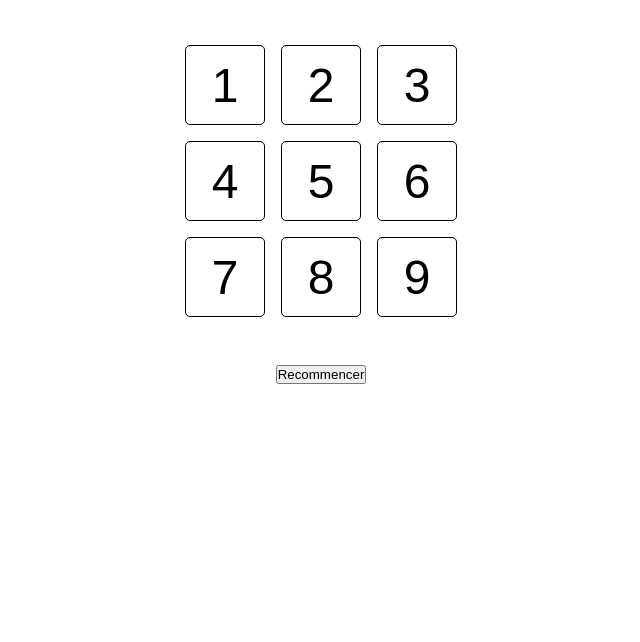
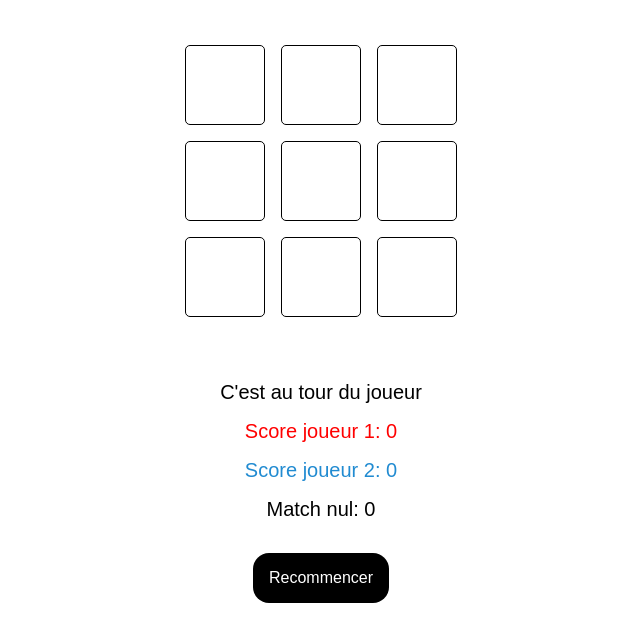
Before and after one commit to MickaelVotte/Tic-Tac-Toe, a plain HTML site: page index.html in a window 1280 px wide. Shown: the part 72-714 px from the top of the page, without its empty margins (319-959 px from the left). Drawn offline with Linux system fonts and the light colour scheme.

Commit message:
Déclaration des variables + début de mise en place de fonctionnalité

```diff
--- a/app.js
+++ b/app.js
@@ -1 +1,54 @@
 //on charge les infos utiles
+let jeu = document.getElementById('jeu');
+let cellElements = document.querySelectorAll('[data-cell]');
+let joueur = document.getElementById('joueur');
+let joueurScore1 = document.getElementById('joueurScore1');
+let joueurScore2 = document.getElementById('joueurScore2');
+let matchNuls = document.getElementById('matchNuls');
+let recommencer = document.getElementById('recommercer');
+
+
+//Etat de la partie;
+let board = ["", "", "", "", "", "", "", "", ""];
+let joueur1 = 'X';
+let joueur2 = 'O';
+let currentPlayer = joueur1
+
+
+//condition de victoire
+const conditionDeVicotire = [
+    [0, 1, 2],
+    [3, 4, 5],
+    [6, 7, 8],
+    [0, 3, 6],
+    [1, 4, 7],
+    [2, 5, 8],
+    [0, 4, 8],
+    [2, 4, 6]
+]
+
+
+//l'object once permet de déclencher une seule fois la cellule
+cellElements.forEach((e) => {
+    e.addEventListener('click', jouerPartie, {once: true})
+})
+
+
+function jouerPartie(e){
+    //permet de récupéré la cellule
+    e.target.innerHTML = currentPlayer
+
+    //ternaire permettant de changer de joueur
+    currentPlayer == joueur1 ? currentPlayer = joueur2 : currentPlayer = joueur1
+}
+
+
+
+
+function checkDraw(){
+    //déstructuration
+   return [...conditionDeVicotire].every((cell) => {
+        return cell.innerHTML == joueur1 || cell.innerHTML == joueur2
+   })
+
+}
--- a/index.html
+++ b/index.html
@@ -13,19 +13,24 @@
 
     <section>
         <div id="jeu">
-            <div class="cell" id="0">1</div>
-            <div class="cell" id="1">2</div>
-            <div class="cell" id="2">3</div>
-            <div class="cell" id="3">4</div>
-            <div class="cell" id="4">5</div>
-            <div class="cell" id="5">6</div>
-            <div class="cell" id="6">7</div>
-            <div class="cell" id="7">8</div>
-            <div class="cell" id="8">9</div>
+            <div class="cell" data-cell></div>
+            <div class="cell" data-cell></div>
+            <div class="cell" data-cell></div>
+            <div class="cell" data-cell></div>
+            <div class="cell" data-cell></div>
+            <div class="cell" data-cell></div>
+            <div class="cell" data-cell></div>
+            <div class="cell" data-cell></div>
+            <div class="cell" data-cell></div>
         </div>
     </section>
 
-    <h2></h2>
+ <div id="score">
+    <p>C'est au tour du joueur <span id="joueur"></span></p>
+    <p>Score joueur 1: <span id="joueurScore1">0</span></p>
+    <p>Score joueur 2: <span id="joueurScore2">0</span></p>
+    <p>Match nul: <span id="matchNuls">0</span></p>
+ </div>
 
     <button id="recommencer">Recommencer</button>
 
--- a/style.css
+++ b/style.css
@@ -33,3 +33,34 @@ body{
     align-items: center;
     font-size: 3rem;
 }
+
+#recommencer{
+    display: flex;
+    justify-content: center;
+    align-items: center;
+    border: none;
+    margin: 1rem;
+    font-family: sans-serif;
+    font-size: 1rem;
+    cursor: pointer;
+    background-color: black;
+    color: white;
+    padding: 1rem;
+    border-radius: 1rem;
+}
+
+p{
+    margin: 1rem;
+    font-size: 1.25rem;
+}
+
+p:first-of-type{
+    color: rgb(0, 0, 0);
+}
+
+p:nth-child(2){
+    color: red;
+}
+p:nth-child(3){
+    color: rgb(33, 139, 209);
+}
```
